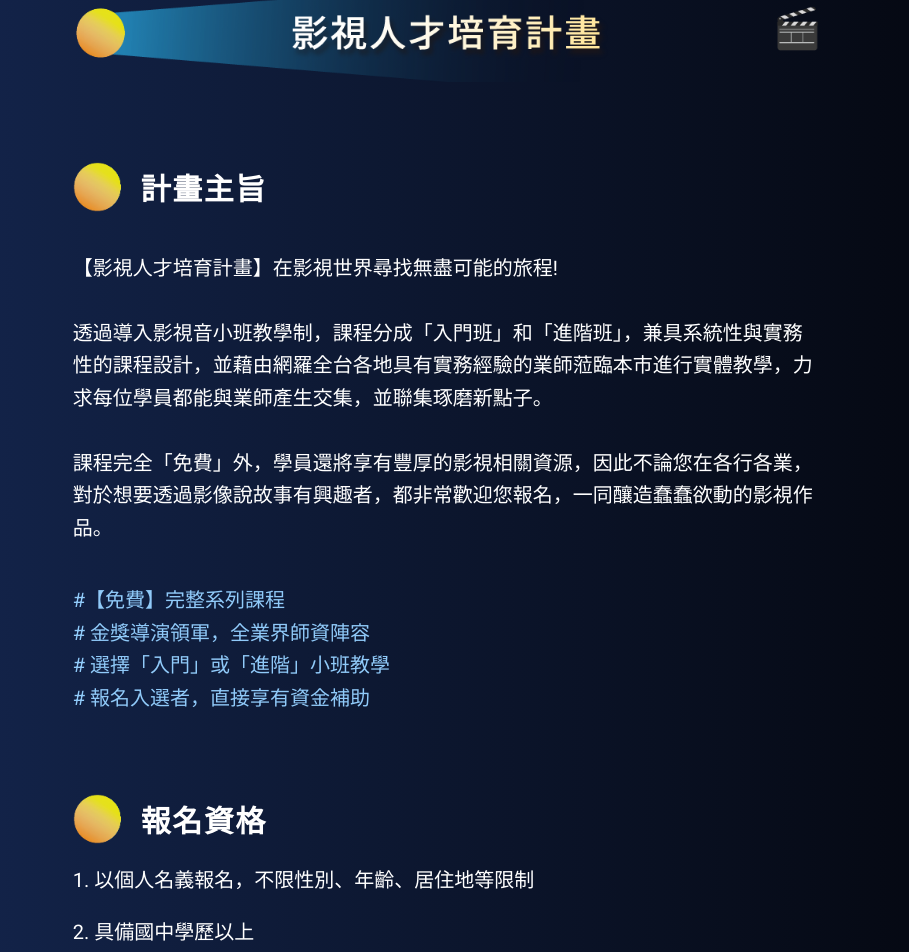
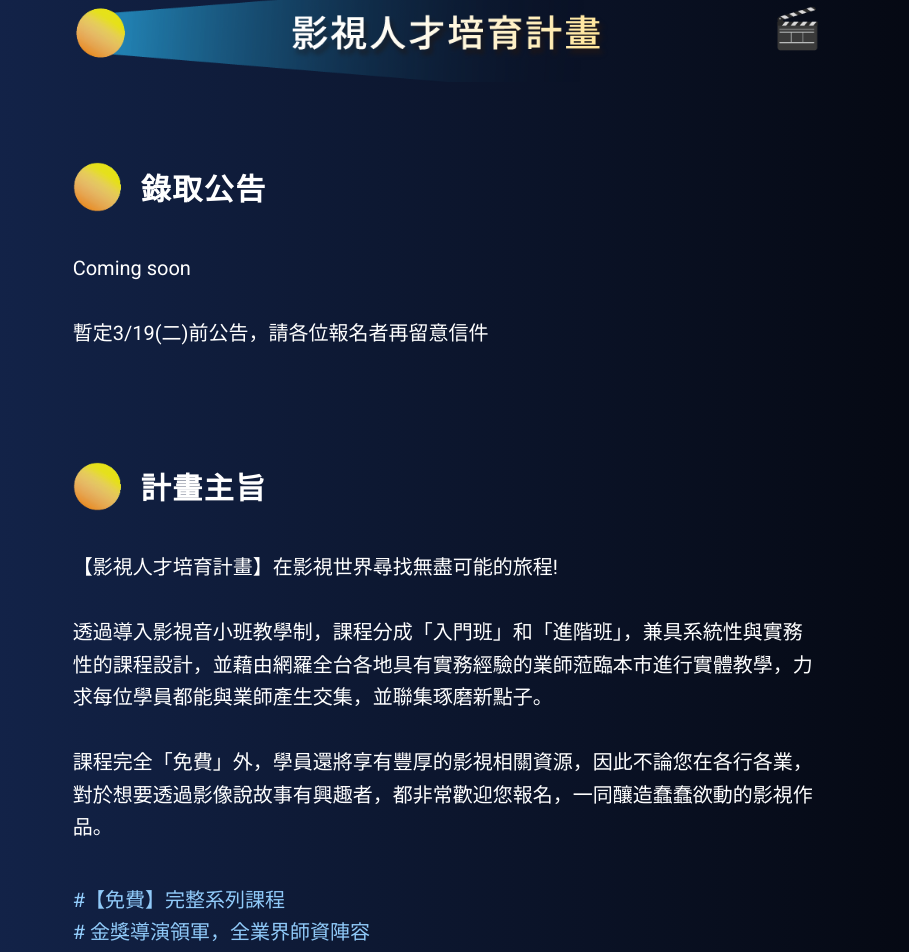
Before and after one commit to kiloking/chiayifilmstudio-website, a React (Create React App) app: page / in a window 1280 px wide. Shown: the part 797-1749 px from the top of the page, without its empty margins (194-1103 px from the left). Built offline with nearby package versions, Linux system fonts and the light colour scheme.

Commit message:
Update Section01.js

```diff
--- a/src/plan01/Section01.js
+++ b/src/plan01/Section01.js
@@ -120,6 +120,15 @@ function Section01() {
         </div> */}
         <Typography variant="h1"  className='text-center my-16 text-[#dfe103] ' >
           <img src={process.env.PUBLIC_URL+'/images/title-1.png'} alt="" />
+        </Typography>
+        <section className='flex  items-center gap-5 mt-20 relative z-0'  id="p1">
+          <img src={process.env.PUBLIC_URL+'/images/ball.png'} alt="" className='w-12' />
+          <div className={`${currentSection === 'p1' ? '  from-yellow-200 to-white'   : 'from-white to-white' }  bg-clip-text  bg-gradient-to-l text-transparent text-3xl font-semibold tracking-wider  transition-all duration-500  `} >錄取公告</div>
+          <div className={`${currentSection === 'p1' ? ' opacity-100' : ' opacity-0 '} absolute -top-5 left-10 w-[300px] -z-10 transition-opacity duration-500 delay-100  `}><img src={process.env.PUBLIC_URL+'/images/bg-light.png'} alt="" /></div>
+        </section>
+        <Typography variant="lead" color='white' className='my-10'>
+          Coming soon <br /> <br />
+          暫定3/19(二)前公告，請各位報名者再留意信件 <br /> <br />
         </Typography>
 
         <section className='flex  items-center gap-5 mt-20 relative z-0'  id="p1">
```
